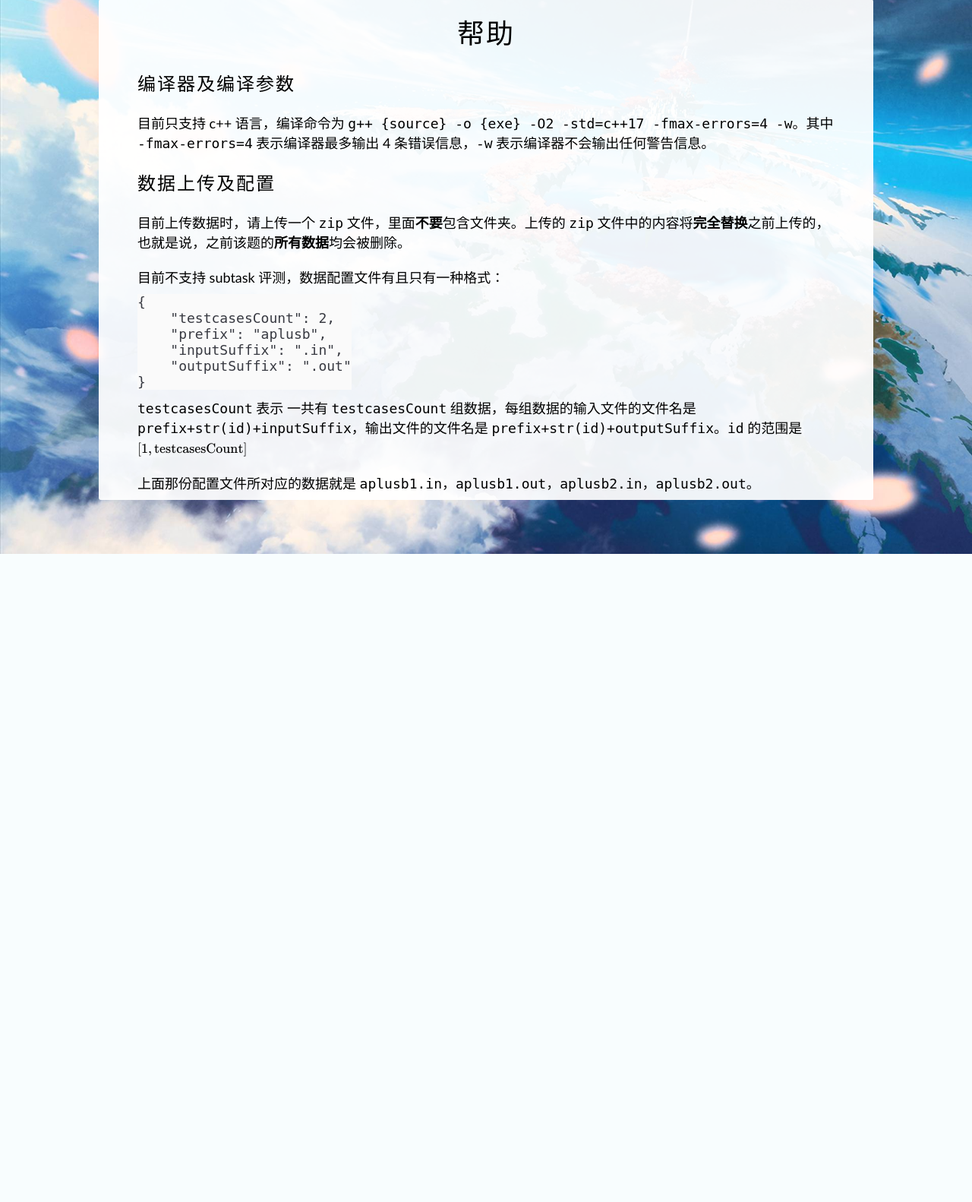
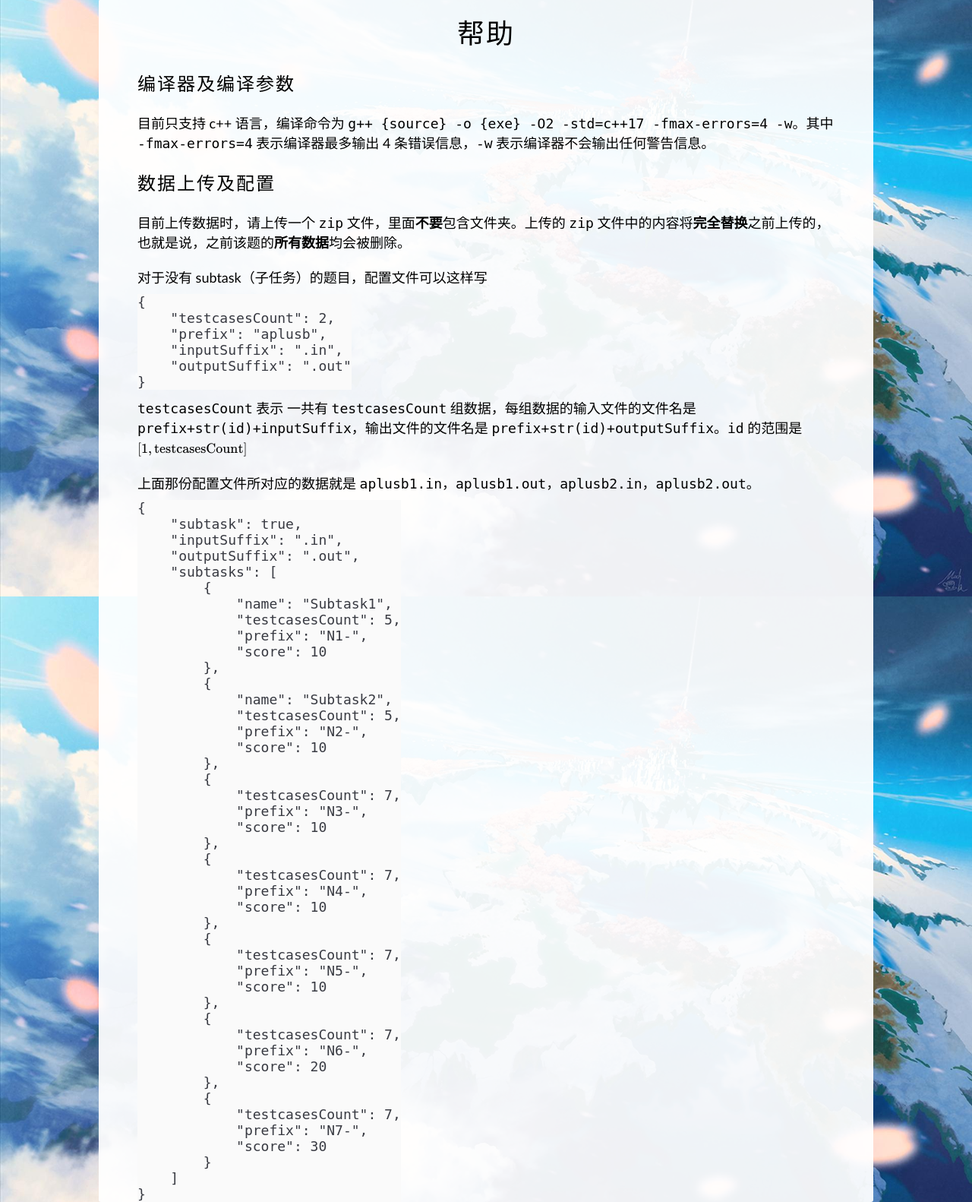
Before and after one commit to intoj/intoj, a Flask app: page /help in a window 1280 px wide. Shown: the part 71-1653 px from the top of the page at 76% size. Before the commit the page ends 800 px from the top, so only its background shows below. Run offline with Flask 2, Linux system fonts and the light colour scheme; some libraries are stand-ins or nearby versions.

Commit message:
支持 subtask

````diff
--- a/app.py
+++ b/app.py
@@ -1,7 +1,7 @@
 #coding:utf-8
 from flask import *
 import werkzeug
-import sys, os, time
+import sys, os, time, random
 reload(sys)
 sys.dont_write_bytecode = True
 sys.setdefaultencoding('utf-8')
@@ -23,6 +23,7 @@ app.add_template_global(max,'max')
 app.add_template_global(len,'len')
 app.add_template_global(str,'str')
 app.add_template_global(round,'round')
+app.add_template_global(random.randint,'randint')
 
 app.add_template_global(sites.config.config,'config')
 app.add_template_global(sites.db.Execute,'dbExecute')
--- a/sites/submissions.py
+++ b/sites/submissions.py
@@ -66,7 +66,7 @@ def SubmissionRejudgeRun(submission_id):
 	db.Execute('UPDATE submissions SET status=1 WHERE id=%s',submission_id)
 
 	redis = reedis.NewConnection()
-	redis.rpush('intoj-waiting-judge',submission_id)
+	redis.rpush('intoj-waiting-rejudge',submission_id)
 
 	return modules.ReturnJSON({ 'success': True, 'message': '成功重测' })
 
--- a/static/intoj-framework.css
+++ b/static/intoj-framework.css
@@ -9,6 +9,9 @@
 	flex-direction: row;
 	width: 100%;
 	border-radius: 3px;
+}
+button:not(.button-rounded){
+	border-radius: 0px !important;
 }
 .item-vertical-centered:not(.column){	/* 竖直方向上居中 */
 	display: flex;
--- a/templates/help.html
+++ b/templates/help.html
@@ -14,7 +14,7 @@
 
 目前上传数据时，请上传一个 `zip` 文件，里面**不要**包含文件夹。上传的 `zip` 文件中的内容将**完全替换**之前上传的，也就是说，之前该题的**所有数据**均会被删除。
 
-目前不支持 subtask 评测，数据配置文件有且只有一种格式：
+对于没有 subtask（子任务）的题目，配置文件可以这样写
 
 ```json
 {
@@ -28,6 +28,53 @@
 `testcasesCount` 表示 一共有 `testcasesCount` 组数据，每组数据的输入文件的文件名是 `prefix+str(id)+inputSuffix`，输出文件的文件名是 `prefix+str(id)+outputSuffix`。`id` 的范围是 $[1,\mathrm{testcasesCount}]$
 
 上面那份配置文件所对应的数据就是 `aplusb1.in`，`aplusb1.out`，`aplusb2.in`，`aplusb2.out`。
+
+```json
+{
+	"subtask": true,
+	"inputSuffix": ".in",
+	"outputSuffix": ".out",
+	"subtasks": [
+		{
+			"name": "Subtask1",
+			"testcasesCount": 5,
+			"prefix": "N1-",
+			"score": 10
+		},
+		{
+			"name": "Subtask2",
+			"testcasesCount": 5,
+			"prefix": "N2-",
+			"score": 10
+		},
+		{
+			"testcasesCount": 7,
+			"prefix": "N3-",
+			"score": 10
+		},
+		{
+			"testcasesCount": 7,
+			"prefix": "N4-",
+			"score": 10
+		},
+		{
+			"testcasesCount": 7,
+			"prefix": "N5-",
+			"score": 10
+		},
+		{
+			"testcasesCount": 7,
+			"prefix": "N6-",
+			"score": 20
+		},
+		{
+			"testcasesCount": 7,
+			"prefix": "N7-",
+			"score": 30
+		}
+	]
+}
+```
 		</div>
 	</div>
 </div>
````
Also changed, not shown: sites/static.py (+6 -3 lines), templates/submission.html (+23 -57 lines), templates/submission_macros.html (added, +112 -0 lines).
